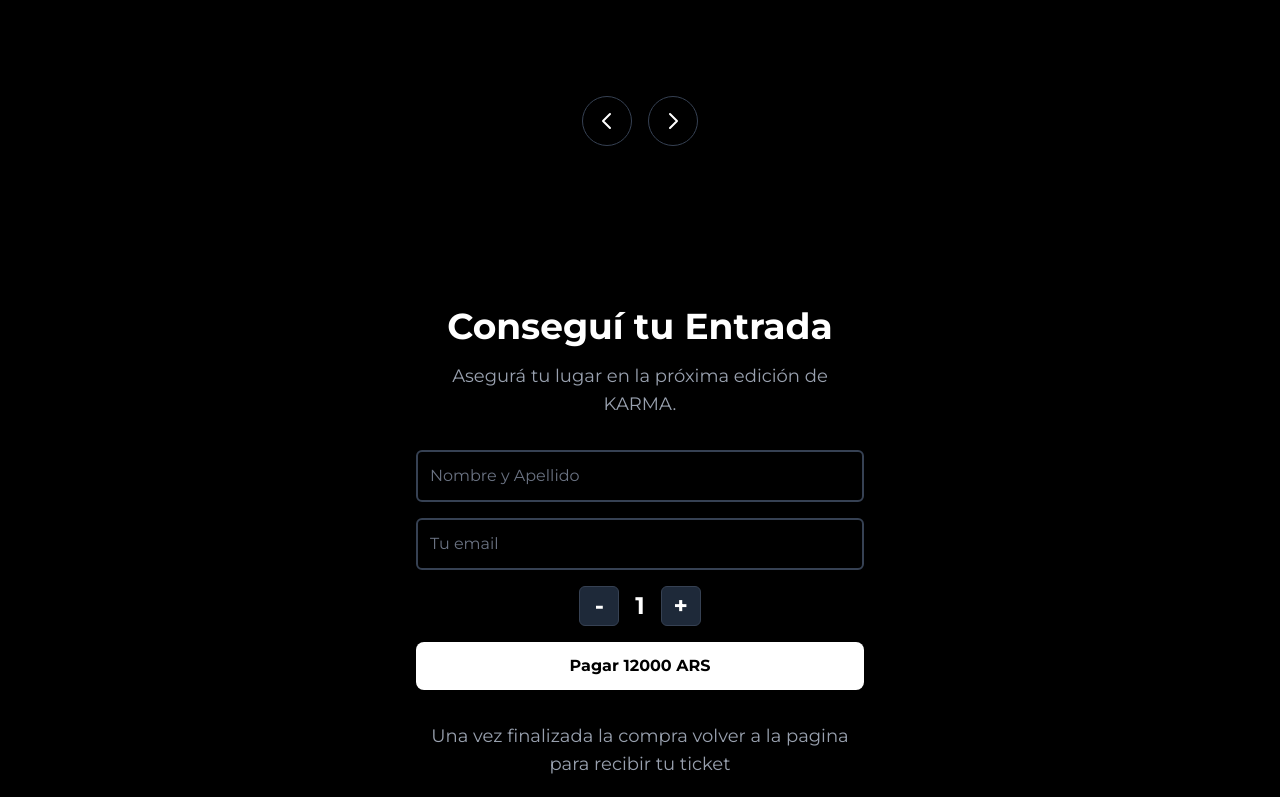
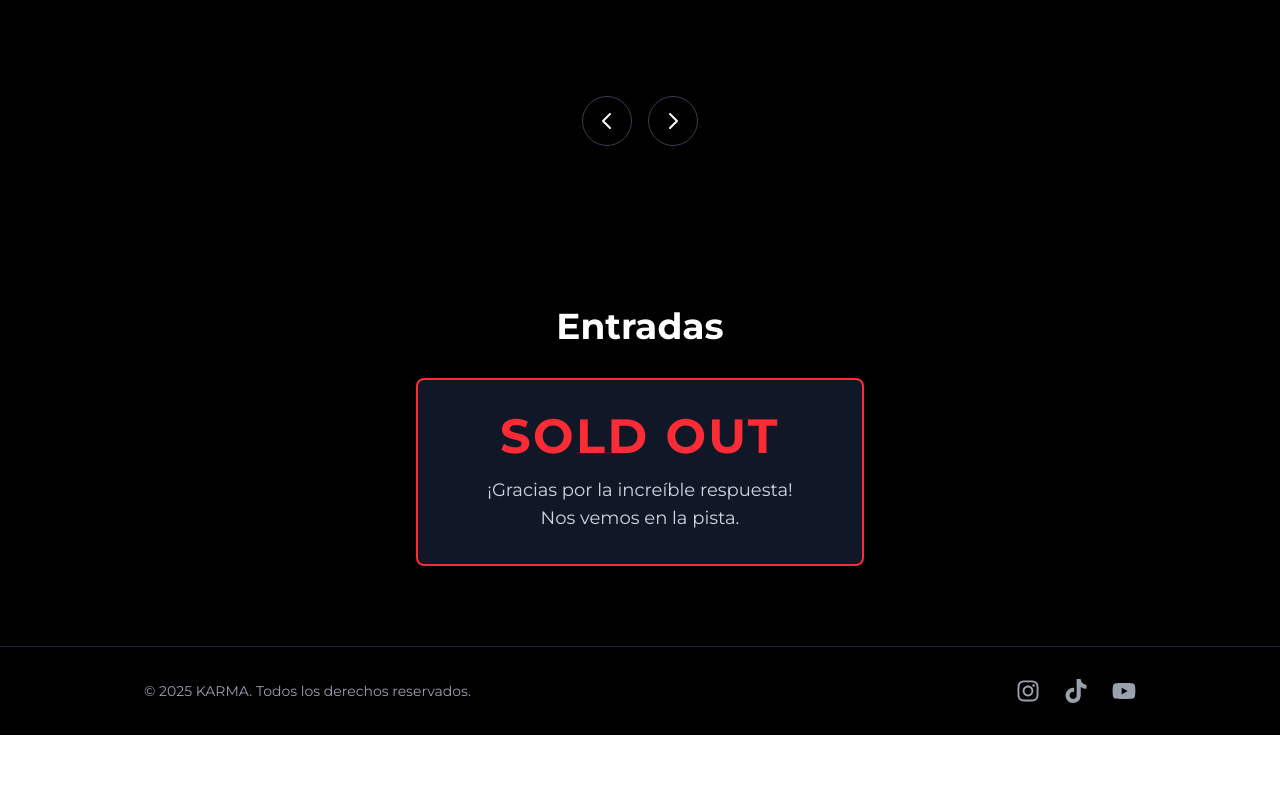
Before and after one commit to LucasCabTG/karma-app, a Next.js app: page / in a window 1280 px wide. Shown: the part 2000-2797 px from the top of the page. After the commit the page ends 2735 px from the top, so only its background shows below. Built offline with nearby package versions, Linux system fonts and the light colour scheme; grey boxes are pictures that could not be loaded.

Commit message:
Sold Out

```diff
--- a/src/components/landing/Tickets.tsx
+++ b/src/components/landing/Tickets.tsx
@@ -1,16 +1,23 @@
 // Archivo: src/components/landing/Tickets.tsx
-import { TicketForm } from "@/components/ticketing/TicketForm";
 
 export function Tickets() {
   return (
     <section id="tickets" className="bg-black py-20 px-4 text-white">
       <div className="mx-auto max-w-md text-center">
-        <h2 className="text-4xl font-bold">Conseguí tu Entrada</h2>
-        <p className="mt-4 text-lg text-gray-400">
-          Asegurá tu lugar en la próxima edición de KARMA.
-        </p>
+        <h2 className="text-4xl font-bold">Entradas</h2>
 
-        <TicketForm />
+        {/* Mensaje de Sold Out */}
+        <div className="mt-8 rounded-lg border-2 border-red-500 bg-gray-900 py-8 px-4">
+          <h3 className="text-5xl font-bold uppercase tracking-wider text-red-500">
+            SOLD OUT
+          </h3>
+          <p className="mt-4 text-lg text-gray-300">
+            ¡Gracias por la increíble respuesta!
+            <br />
+            Nos vemos en la pista.
+          </p>
+        </div>
+
       </div>
     </section>
   );
```
